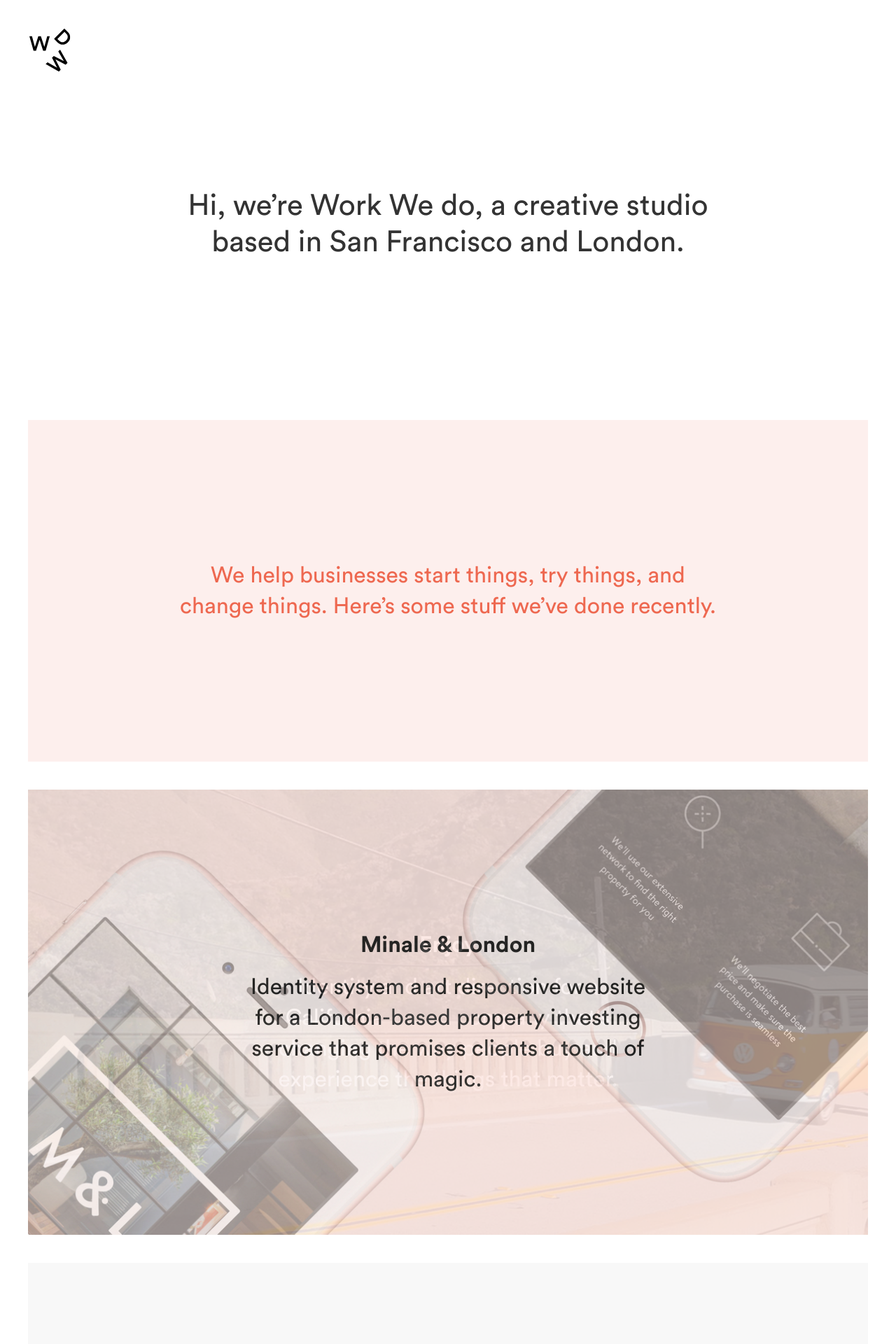
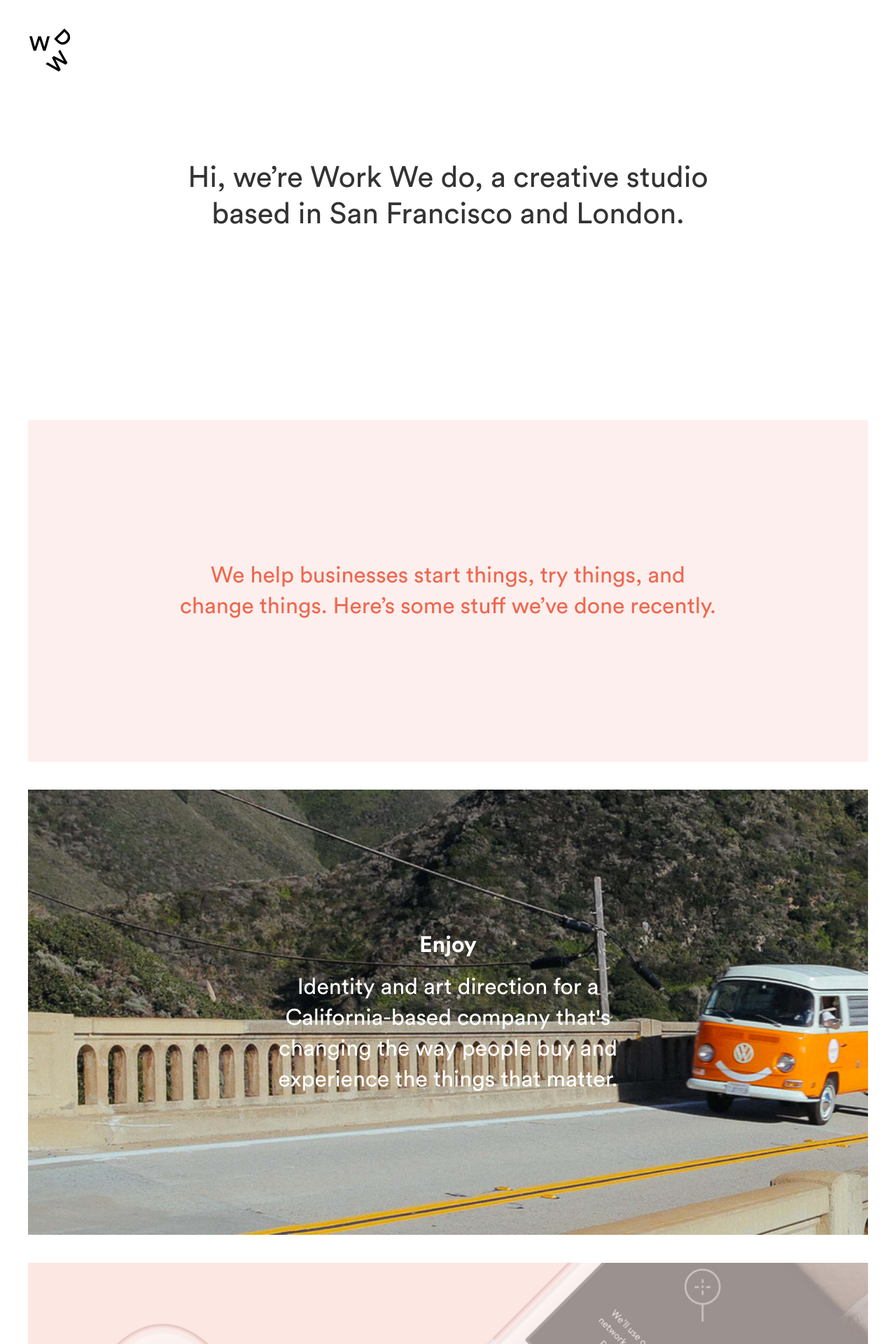
Before and after one commit to anothertompetty/work-we-do-site, a Jekyll site: the page built from index.html, in a window 1280 px wide. Shown: the top 1920 px of the page at 70% size. Built offline with Jekyll 4.4.1, drawn with Linux system fonts in a browser that asks for light colours; some web fonts are replaced; some of the changed text lies outside the part shown.

Commit message:
sorting spacing

```diff
--- a/_sass/_heading.scss
+++ b/_sass/_heading.scss
@@ -1,5 +1,6 @@
 .heading {
   width: 100%;
+  margin-top: $space-large;
   padding: $space-x-large * 2.5 $space-large;
   background-color: #FDEFED;
 }
@@ -9,6 +10,23 @@
   background-color: $color-base-light;
 }
 
+@media screen and (max-width: $width-small) {
+  .heading {
+    margin-top: $space-large / 2;
+  }
+}
+
+@media screen and (max-width: $width-mobile) {
+  .heading {
+    margin-top: 0;
+    padding: $space-x-large $space-small;
+  }
+
+  .heading--about {
+    padding-bottom: 0;
+  }
+}
+
 .heading__inner {
   max-width: 780px;
 }
@@ -16,9 +34,3 @@
 .heading__inner--about {
   max-width: 980px;
 }
-
-@media screen and (max-width: $width-mobile) {
-  .heading {
-    padding: $space-x-large $space-small;
-  }
-}
--- a/_sass/_layout.scss
+++ b/_sass/_layout.scss
@@ -19,9 +19,15 @@
   padding: 0 $space-large;
 }
 
+@media screen and (max-width: $width-small) {
+  .site-wrapper {
+    padding: 0 $space-large / 2;
+  }
+}
+
 @media screen and (max-width: $width-mobile) {
   .site-wrapper {
-    padding: 0 $space-small;
+    padding: 0;
   }
 }
 
--- a/_sass/_padding.scss
+++ b/_sass/_padding.scss
@@ -32,6 +32,12 @@
 
 .u-padding-Bxl {
   padding-bottom: $space-x-large;
+}
+
+@media screen and (max-width: $width-small) {
+  .u-padding-Bxl {
+    padding-bottom: $space-x-large / 2;
+  }
 }
 
 .u-padding-Bl {
--- a/_sass/_stage.scss
+++ b/_sass/_stage.scss
@@ -1,8 +1,21 @@
 .stage {
   width: 100%;
+  margin-top: $space-large;
   padding-top: $space-x-large * 2.5;
   padding-bottom: $space-x-large * 2.5;
   background-color: #26E3B2;
+}
+
+@media screen and (max-width: $width-small) {
+  .stage {
+    margin-top: $space-large / 2;
+  }
+}
+
+@media screen and (max-width: $width-mobile) {
+  .stage {
+    margin-top: 0;
+  }
 }
 
 .stage--enjoy {
--- a/index.html
+++ b/index.html
@@ -2,9 +2,9 @@
 layout: home
 ---
 
-<img src="img/logo.svg" class="logo">
+<img src="img/logo.svg" class="logo u-margin-Tl">
 
-<div class="intro u-margin-Tl">
+<div class="intro">
   <h1 class="intro__inner u-text-x-large u-text-normal u-center u-text-center">
     Hi, we’re Work We do, a creative studio based in San Francisco and London.
   </h1>
@@ -18,8 +18,7 @@
   </div>
 </div>
 
-<div class="owl-carousel">
-  <div id="work" class="stage stage--enjoy u-padding-Hl u-margin-Tl" data-hash="1">
+<div class="stage stage--enjoy u-padding-Hl">
   <div class="stage__inner u-text-center">
     <p class="u-text-large u-text-heavy">Enjoy</p>
     <p class="u-text-large u-margin-An">
@@ -27,7 +26,7 @@
     </p>
   </div>
 </div>
-  <div id="work" class="stage stage--minale u-padding-Hl u-margin-Tl" data-hash="2">
+<div class="stage stage--minale u-padding-Hl">
   <div class="stage__inner u-text-center">
     <p class="u-text-large u-text-heavy">Minale & London</p>
     <p class="u-text-large u-margin-An">
@@ -35,7 +34,7 @@
     </p>
   </div>
 </div>
-  <div id="work" class="stage stage--design-club u-padding-Hl u-margin-Tl" data-hash="3">
+<div class="stage stage--design-club u-padding-Hl">
   <div class="stage__inner u-text-center">
     <p class="u-text-large u-text-heavy">Design Club</p>
     <p class="u-text-large u-margin-An">
@@ -43,33 +42,8 @@
     </p>
   </div>
 </div>
-  <div id="work" class="stage stage--venmo u-padding-Hl u-margin-Tl" data-hash="4">
-    <div class="stage__inner u-text-center">
-      <p class="u-text-large u-text-heavy">Venmo</p>
-      <p class="u-text-large u-margin-An">
-        Identity and art direction for a California-based company that's changing the way people buy and experience the things that matter.
-      </p>
-    </div>
-  </div>
-  <div id="work" class="stage stage--facebook u-padding-Hl u-margin-Tl" data-hash="5">
-    <div class="stage__inner u-text-center">
-      <p class="u-text-large u-text-heavy">Facebook</p>
-      <p class="u-text-large u-margin-An">
-        Identity and art direction for a California-based company that's changing the way people buy and experience the things that matter.
-      </p>
-    </div>
-  </div>
-  <div id="work" class="stage u-padding-Hl u-margin-Tl" data-hash="6">
-    <div class="stage__inner u-text-center">
-      <p class="u-text-large u-text-heavy">Mission Film & Design</p>
-      <p class="u-text-large u-margin-An">
-        Identity and art direction for a California-based company that's changing the way people buy and experience the things that matter.
-      </p>
-    </div>
-  </div>
-</div>
 
-<div class="heading heading--about u-margin-Tl">
+<div class="heading heading--about">
   <div class="heading__inner heading__inner--about u-center u-text-center">
     <p class="u-text-large u-margin-An">
       We’ve built our studio for today’s world. We consider the overall experience in everything we do, creating brands and products that are compelling online, offline, and for your bottom line. We’re designers with backgrounds in tech and strategy, and strategists with backgrounds in design.
@@ -115,7 +89,7 @@
   </div>
 </div>
 
-<div class="heading u-margin-Tl">
+<div class="heading">
   <div class="heading__inner u-text-center u-center">
     <p class="u-text-large u-color-primary">Let’s do something great</p>
     <p class="u-text-large">If you’re looking to start something, try something, or change something, then drop us an email.</p>
```
Lines whose indentation alone changed are shown as unchanged.
